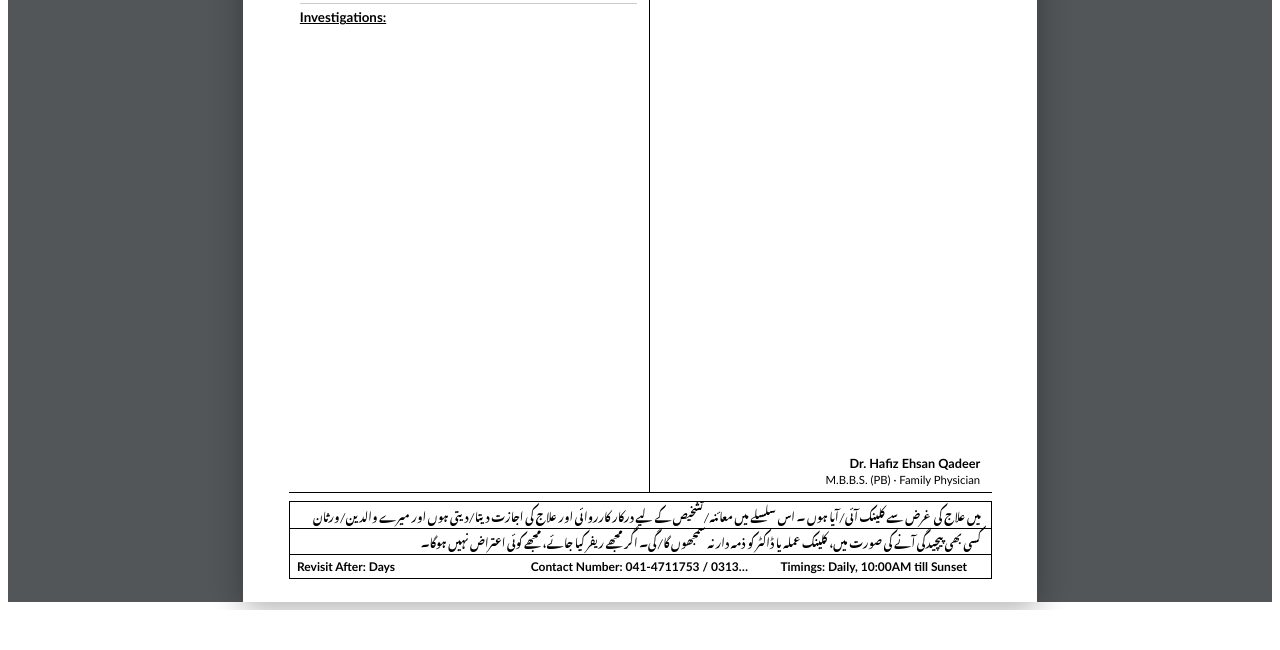
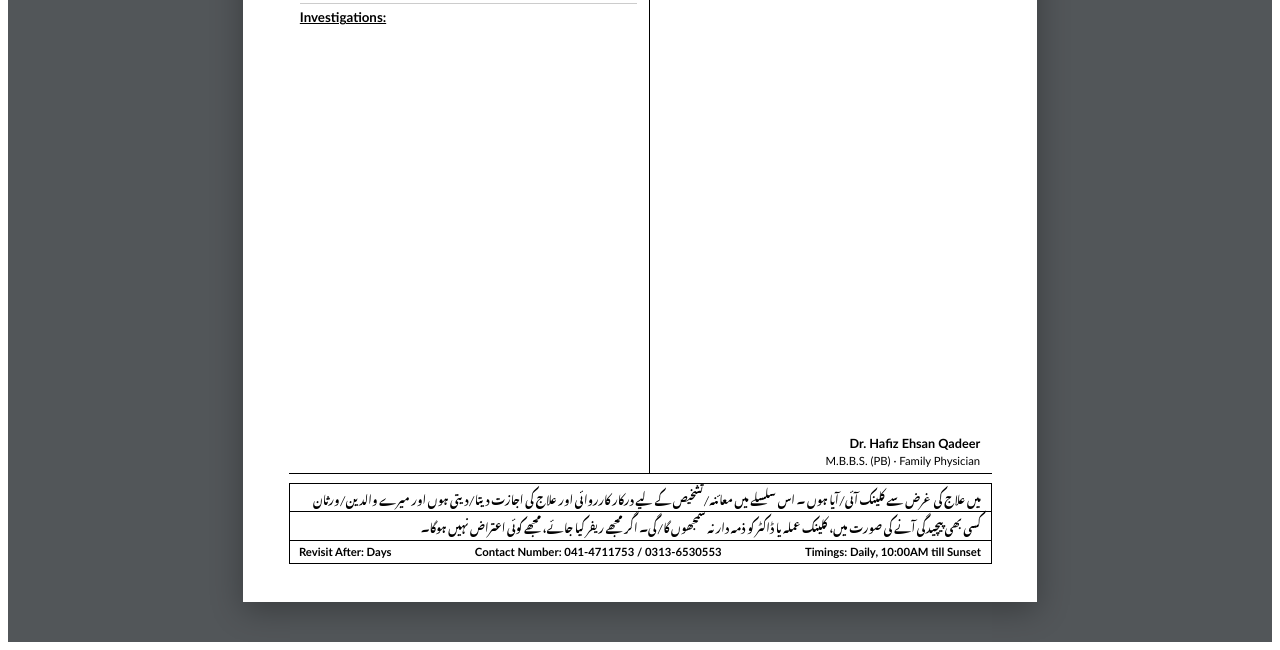
Before and after one commit to ammaradan/hajramedical, a website: page print-rx.html in a window 1280 px wide. Shown: the part 599-1249 px from the top of the page. Before the commit the page ends 1209 px from the top, so only its background shows below. Drawn offline with Linux system fonts and the light colour scheme.

Commit message:
Fix prescription footer corners clipping and full contact number display

```diff
--- a/css/print.css
+++ b/css/print.css
@@ -17,7 +17,7 @@
   min-height: 297mm;
   background: #FFFFFF;
   box-shadow: 0 8px 30px rgba(0,0,0,0.3);
-  padding: 10mm 12mm 6mm 12mm;
+  padding: 10mm 12mm 10mm 12mm;
   box-sizing: border-box;
   display: flex;
   flex-direction: column;
@@ -223,48 +223,66 @@
 
 /* Urdu Consent Box */
 .rx-consent-box {
-  margin-top: 2mm;
+  margin-top: 2.5mm;
   border: 1px solid #000;
+  border-bottom: none;
   font-size: 8.5pt;
   direction: rtl;
   font-family: "Noto Nastaliq Urdu", "Jameel Noori Nastaleeq", "Arial Unicode MS", serif;
   text-align: right;
+  box-sizing: border-box;
+  width: 100%;
 }
 
 .rx-consent-item {
-  padding: 1mm 2.5mm;
+  padding: 1.2mm 2.5mm;
   border-bottom: 1px solid #000;
   line-height: 1.6;
+  box-sizing: border-box;
 }
-.rx-consent-item:last-child { border-bottom: none; }
 
 /* Prescription Footer Row */
 .rx-footer-strip {
   display: flex;
+  align-items: center;
+  justify-content: space-between;
   border: 1px solid #000;
-  border-top: none;
-  font-size: 9pt;
+  margin-top: -1px;
+  font-size: 8.5pt;
   font-weight: 700;
-  font-family: "Calibri", Arial, sans-serif;
+  font-family: "Calibri", "Segoe UI", Arial, sans-serif;
+  box-sizing: border-box;
+  width: 100%;
+  background: #FFFFFF;
 }
 
 .rx-footer-col {
-  flex: 1;
-  padding: 1mm 2mm;
+  padding: 1.2mm 2.5mm;
   white-space: nowrap;
-  overflow: hidden;
-  text-overflow: ellipsis;
+  box-sizing: border-box;
 }
-.rx-footer-col:nth-child(2),
-.rx-footer-col:nth-child(3) {
+
+.rx-col-revisit {
+  flex: 0 0 auto;
+  text-align: left;
+}
+
+.rx-col-contact {
+  flex: 1 1 auto;
   text-align: center;
+  padding: 1.2mm 3mm;
+}
+
+.rx-col-timings {
+  flex: 0 0 auto;
+  text-align: right;
 }
 
 /* ── MEDIA PRINT OVERRIDES ─────────────────────────────────────── */
 @media print {
   @page {
     size: A4 portrait;
-    margin: 8mm 10mm 6mm 10mm;
+    margin: 8mm 12mm 10mm 12mm;
   }
 
   html, body {
@@ -320,7 +338,8 @@
   #rx-a4-page {
     box-shadow: none !important;
     width: 100% !important;
-    min-height: 280mm !important;
+    min-height: auto !important;
+    max-height: 275mm !important;
     height: auto !important;
     padding: 0 !important;
     margin: 0 !important;
@@ -333,7 +352,7 @@
 
   .rx-col-left { flex: 0 0 48% !important; }
   .rx-col-right { flex: 1 1 auto !important; }
-  .rx-main-body { flex: 1 1 auto !important; min-height: 155mm !important; }
+  .rx-main-body { flex: 1 1 auto !important; min-height: 145mm !important; }
   .rx-consent-box { flex-shrink: 0 !important; }
   .rx-footer-strip { flex-shrink: 0 !important; }
 
--- a/print-rx.html
+++ b/print-rx.html
@@ -34,11 +34,12 @@
     .abtn-print { background: #008060; color: #fff; }
     .abtn-close { background: rgba(255,255,255,0.15); color: #fff; border: 1px solid rgba(255,255,255,0.3); }
     #page-wrap {
-      padding-top: 70px;
+      padding: 70px 20px 40px 20px;
       display: flex;
       justify-content: center;
       background: #525659;
       min-height: 100vh;
+      box-sizing: border-box;
     }
     @media print {
       #action-bar { display: none !important; }
@@ -173,9 +174,9 @@
 
       <!-- Footer -->
       <div class="rx-footer-strip">
-        <div class="rx-footer-col">Revisit After: <span id="prx-revisit"></span> Days</div>
-        <div class="rx-footer-col">Contact Number: <strong>041-4711753 / 0313-6530553</strong></div>
-        <div class="rx-footer-col">Timings: Daily, 10:00AM till Sunset</div>
+        <div class="rx-footer-col rx-col-revisit">Revisit After: <span id="prx-revisit"></span> Days</div>
+        <div class="rx-footer-col rx-col-contact">Contact Number: <strong>041-4711753 / 0313-6530553</strong></div>
+        <div class="rx-footer-col rx-col-timings">Timings: Daily, 10:00AM till Sunset</div>
       </div>
 
     </div>
```
Also changed, not shown: index.html (+4 -4 lines).
